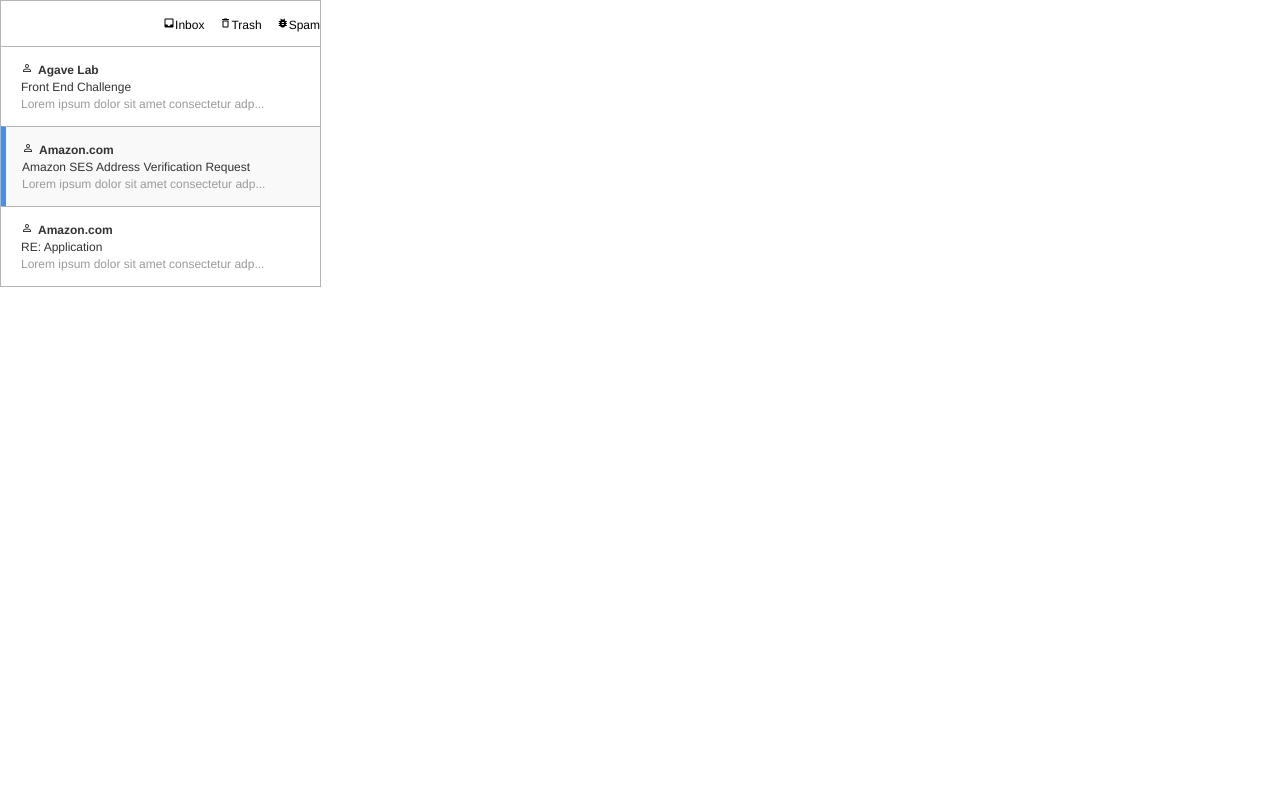
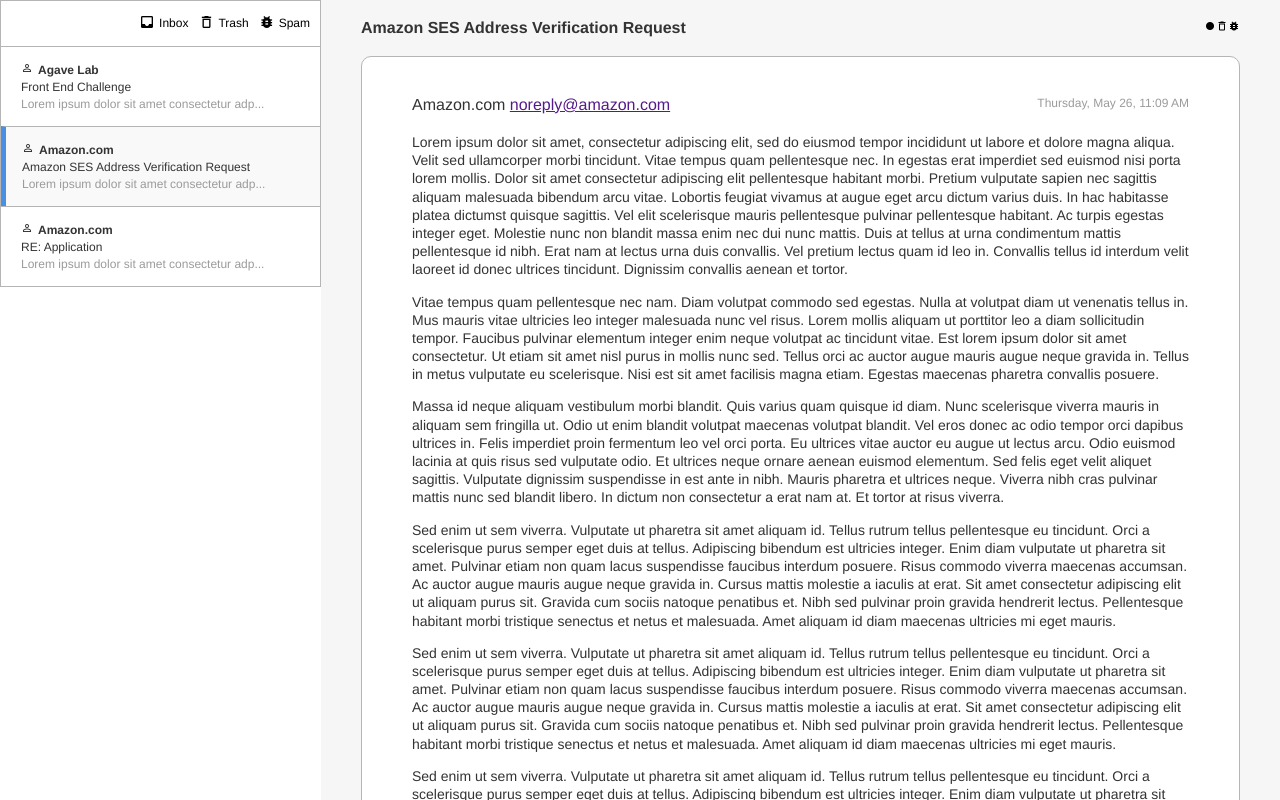
Before and after one commit to robertosegura/frontend-test, a React app: page / in a window 1280 px wide. Shown: the top 800 px of the page. Built offline with nearby package versions, Linux system fonts and the light colour scheme.

Commit message:
Basic hardcoded component for the main area

```diff
--- a/src/App.js
+++ b/src/App.js
@@ -1,11 +1,15 @@
 import React from 'react';
 import ReactDOM from 'react-dom';
 import Sidebar from './components/Sidebar';
+import MainArea from './components/MainArea';
 import './App.scss';
 
 const App = () => {
     return (
-        <Sidebar />
+        <div className='container'>
+            <Sidebar />
+            <MainArea />
+        </div>
     );
 };
 
--- a/src/App.scss
+++ b/src/App.scss
@@ -3,8 +3,9 @@
 @import "./styles/variables.scss";
 @import "./styles/icons.scss";
 @import "./components/Sidebar.scss";
+@import "./components/MainArea.scss";
 
-#app {
+.container {
     display: flex;
     font-family: Helvetica;
     font-size: 12px;
--- /dev/null
+++ b/src/components/MainArea.js
@@ -0,0 +1,48 @@
+import React from 'react';
+
+const MainArea = () => {
+    return (
+        <div className="main-area">
+            <div className="section-info">
+                <div className="subject">
+                    Amazon SES Address Verification Request
+                </div>
+                <div className="actions">
+                    <i className="icon">fiber_manual_record</i>
+                    <i className="icon">delete_outline</i>
+                    <i className="icon">bug_report</i>
+                </div>
+            </div>
+            <div className="section-content">
+                <div className="content">
+                    <div className="section-sender">
+                        <div className="sender">
+                            Amazon.com <a href="">noreply@amazon.com</a>
+                        </div>
+                        <div className="date">
+                            Thursday, May 26, 11:09 AM
+                        </div>
+                    </div>
+                    <div className="body">
+                        <p>Lorem ipsum dolor sit amet, consectetur adipiscing elit, sed do eiusmod tempor incididunt ut labore et dolore magna aliqua. Velit sed ullamcorper morbi tincidunt. Vitae tempus quam pellentesque nec. In egestas erat imperdiet sed euismod nisi porta lorem mollis. Dolor sit amet consectetur adipiscing elit pellentesque habitant morbi. Pretium vulputate sapien nec sagittis aliquam malesuada bibendum arcu vitae. Lobortis feugiat vivamus at augue eget arcu dictum varius duis. In hac habitasse platea dictumst quisque sagittis. Vel elit scelerisque mauris pellentesque pulvinar pellentesque habitant. Ac turpis egestas integer eget. Molestie nunc non blandit massa enim nec dui nunc mattis. Duis at tellus at urna condimentum mattis pellentesque id nibh. Erat nam at lectus urna duis convallis. Vel pretium lectus quam id leo in. Convallis tellus id interdum velit laoreet id donec ultrices tincidunt. Dignissim convallis aenean et tortor.</p>
+
+                        <p>Vitae tempus quam pellentesque nec nam. Diam volutpat commodo sed egestas. Nulla at volutpat diam ut venenatis tellus in. Mus mauris vitae ultricies leo integer malesuada nunc vel risus. Lorem mollis aliquam ut porttitor leo a diam sollicitudin tempor. Faucibus pulvinar elementum integer enim neque volutpat ac tincidunt vitae. Est lorem ipsum dolor sit amet consectetur. Ut etiam sit amet nisl purus in mollis nunc sed. Tellus orci ac auctor augue mauris augue neque gravida in. Tellus in metus vulputate eu scelerisque. Nisi est sit amet facilisis magna etiam. Egestas maecenas pharetra convallis posuere.</p>
+
+                        <p>Massa id neque aliquam vestibulum morbi blandit. Quis varius quam quisque id diam. Nunc scelerisque viverra mauris in aliquam sem fringilla ut. Odio ut enim blandit volutpat maecenas volutpat blandit. Vel eros donec ac odio tempor orci dapibus ultrices in. Felis imperdiet proin fermentum leo vel orci porta. Eu ultrices vitae auctor eu augue ut lectus arcu. Odio euismod lacinia at quis risus sed vulputate odio. Et ultrices neque ornare aenean euismod elementum. Sed felis eget velit aliquet sagittis. Vulputate dignissim suspendisse in est ante in nibh. Mauris pharetra et ultrices neque. Viverra nibh cras pulvinar mattis nunc sed blandit libero. In dictum non consectetur a erat nam at. Et tortor at risus viverra.</p>
+
+                        <p>Sed enim ut sem viverra. Vulputate ut pharetra sit amet aliquam id. Tellus rutrum tellus pellentesque eu tincidunt. Orci a scelerisque purus semper eget duis at tellus. Adipiscing bibendum est ultricies integer. Enim diam vulputate ut pharetra sit amet. Pulvinar etiam non quam lacus suspendisse faucibus interdum posuere. Risus commodo viverra maecenas accumsan. Ac auctor augue mauris augue neque gravida in. Cursus mattis molestie a iaculis at erat. Sit amet consectetur adipiscing elit ut aliquam purus sit. Gravida cum sociis natoque penatibus et. Nibh sed pulvinar proin gravida hendrerit lectus. Pellentesque habitant morbi tristique senectus et netus et malesuada. Amet aliquam id diam maecenas ultricies mi eget mauris.</p>
+
+                        <p>Sed enim ut sem viverra. Vulputate ut pharetra sit amet aliquam id. Tellus rutrum tellus pellentesque eu tincidunt. Orci a scelerisque purus semper eget duis at tellus. Adipiscing bibendum est ultricies integer. Enim diam vulputate ut pharetra sit amet. Pulvinar etiam non quam lacus suspendisse faucibus interdum posuere. Risus commodo viverra maecenas accumsan. Ac auctor augue mauris augue neque gravida in. Cursus mattis molestie a iaculis at erat. Sit amet consectetur adipiscing elit ut aliquam purus sit. Gravida cum sociis natoque penatibus et. Nibh sed pulvinar proin gravida hendrerit lectus. Pellentesque habitant morbi tristique senectus et netus et malesuada. Amet aliquam id diam maecenas ultricies mi eget mauris.</p>
+                        <p>Sed enim ut sem viverra. Vulputate ut pharetra sit amet aliquam id. Tellus rutrum tellus pellentesque eu tincidunt. Orci a scelerisque purus semper eget duis at tellus. Adipiscing bibendum est ultricies integer. Enim diam vulputate ut pharetra sit amet. Pulvinar etiam non quam lacus suspendisse faucibus interdum posuere. Risus commodo viverra maecenas accumsan. Ac auctor augue mauris augue neque gravida in. Cursus mattis molestie a iaculis at erat. Sit amet consectetur adipiscing elit ut aliquam purus sit. Gravida cum sociis natoque penatibus et. Nibh sed pulvinar proin gravida hendrerit lectus. Pellentesque habitant morbi tristique senectus et netus et malesuada. Amet aliquam id diam maecenas ultricies mi eget mauris.</p>
+                        <p>Sed enim ut sem viverra. Vulputate ut pharetra sit amet aliquam id. Tellus rutrum tellus pellentesque eu tincidunt. Orci a scelerisque purus semper eget duis at tellus. Adipiscing bibendum est ultricies integer. Enim diam vulputate ut pharetra sit amet. Pulvinar etiam non quam lacus suspendisse faucibus interdum posuere. Risus commodo viverra maecenas accumsan. Ac auctor augue mauris augue neque gravida in. Cursus mattis molestie a iaculis at erat. Sit amet consectetur adipiscing elit ut aliquam purus sit. Gravida cum sociis natoque penatibus et. Nibh sed pulvinar proin gravida hendrerit lectus. Pellentesque habitant morbi tristique senectus et netus et malesuada. Amet aliquam id diam maecenas ultricies mi eget mauris.</p>
+                        <p>Sed enim ut sem viverra. Vulputate ut pharetra sit amet aliquam id. Tellus rutrum tellus pellentesque eu tincidunt. Orci a scelerisque purus semper eget duis at tellus. Adipiscing bibendum est ultricies integer. Enim diam vulputate ut pharetra sit amet. Pulvinar etiam non quam lacus suspendisse faucibus interdum posuere. Risus commodo viverra maecenas accumsan. Ac auctor augue mauris augue neque gravida in. Cursus mattis molestie a iaculis at erat. Sit amet consectetur adipiscing elit ut aliquam purus sit. Gravida cum sociis natoque penatibus et. Nibh sed pulvinar proin gravida hendrerit lectus. Pellentesque habitant morbi tristique senectus et netus et malesuada. Amet aliquam id diam maecenas ultricies mi eget mauris.</p>
+
+
+                    </div>
+                </div>
+            </div>
+        </div>
+    );
+};
+
+export default MainArea;
--- /dev/null
+++ b/src/components/MainArea.scss
@@ -0,0 +1,66 @@
+.main-area {
+    background-color: $color-background;
+    width: calc(100% - 320px);
+    height: 100%;
+    overflow-y: scroll;
+
+    .section-info {
+        display: flex;
+        padding: 20px 40px;
+        justify-content: space-between;
+
+        .subject {
+            font-family: Helvetica;
+            font-weight: bold;
+            font-size: 16px;
+            color: $color-subject;
+        }
+
+        .actions {
+            // some styles
+        }
+    }
+
+    .section-content {
+        min-height: calc(100% - 90px);
+        padding-left: 40px;
+        padding-right: 40px;
+        padding-bottom: 20px;
+
+        .content {
+            border: 1px solid $color-border;
+            padding: 40px 50px;
+            border-radius: 10px;
+            background: $color-white;
+
+            .section-sender {
+                display: flex;
+                justify-content: space-between;
+                padding-bottom: 20px;
+
+                .sender {
+                    font-family: Helvetica;
+                    color: $color-sender;
+                    font-size: 16px;
+                }
+
+                .date {
+                    font-family: Helvetica;
+                    color: $color-date;
+                    font-size: 12px;
+                }
+            }
+
+            .body {
+                font-family: Helvetica;
+                color: $color-text;
+                font-size: 14px;
+                line-height: 1.3;
+
+                p + p {
+                    margin-top: 14px;
+                }
+            }
+        }
+    }
+}
--- a/src/components/Sidebar.scss
+++ b/src/components/Sidebar.scss
@@ -10,7 +10,14 @@
         justify-content: flex-end;
 
         .action {
-            padding-left: 15px;
+            padding-right: 10px;
+
+            .icon {
+                width: 20px;
+                height: 20px;
+                vertical-align: middle;
+                font-size: 16px;
+            }
         }
     }
 
--- a/src/styles/colors.scss
+++ b/src/styles/colors.scss
@@ -7,3 +7,5 @@
 $color-background: #F6F6F7;
 $color-actions: #8B8B8B;
 $color-border: #B5B5B5;
+$color-date: #9B9B9B;
+$color-white: #FFFFFF;
```
